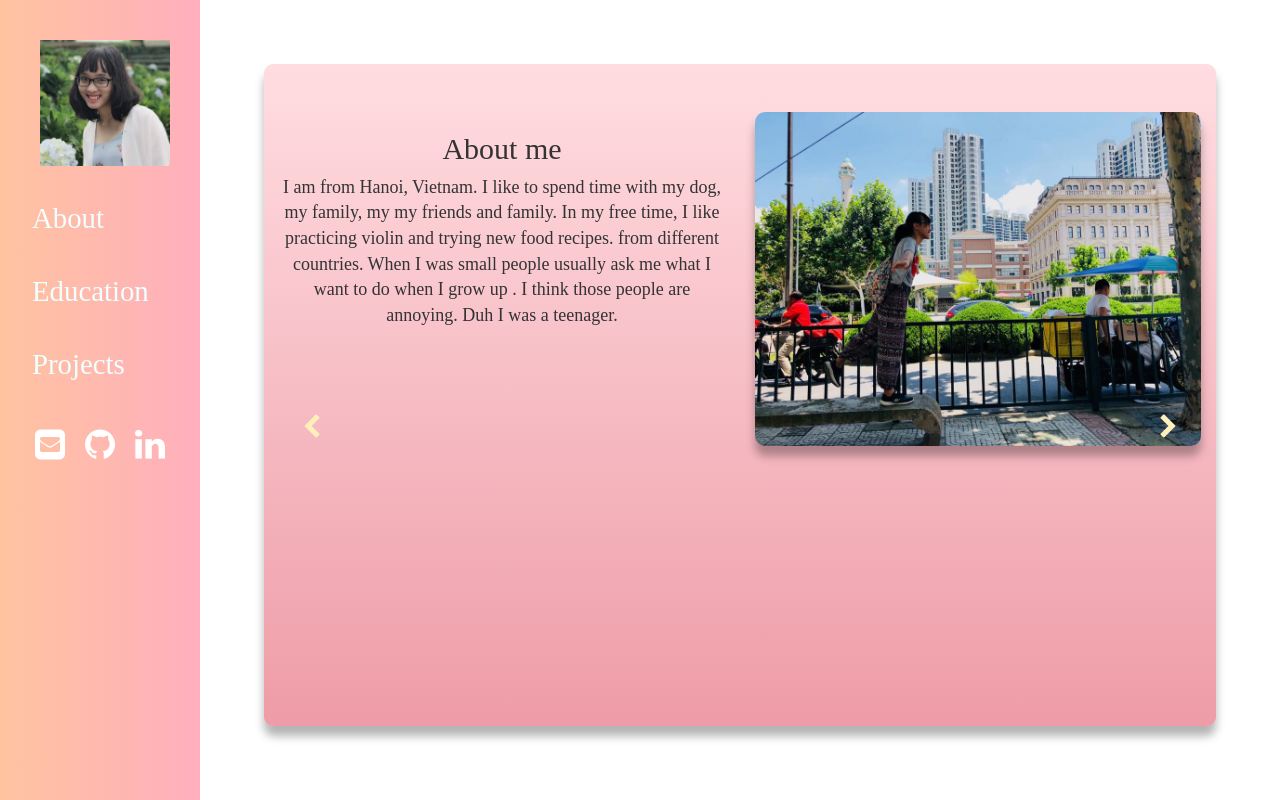
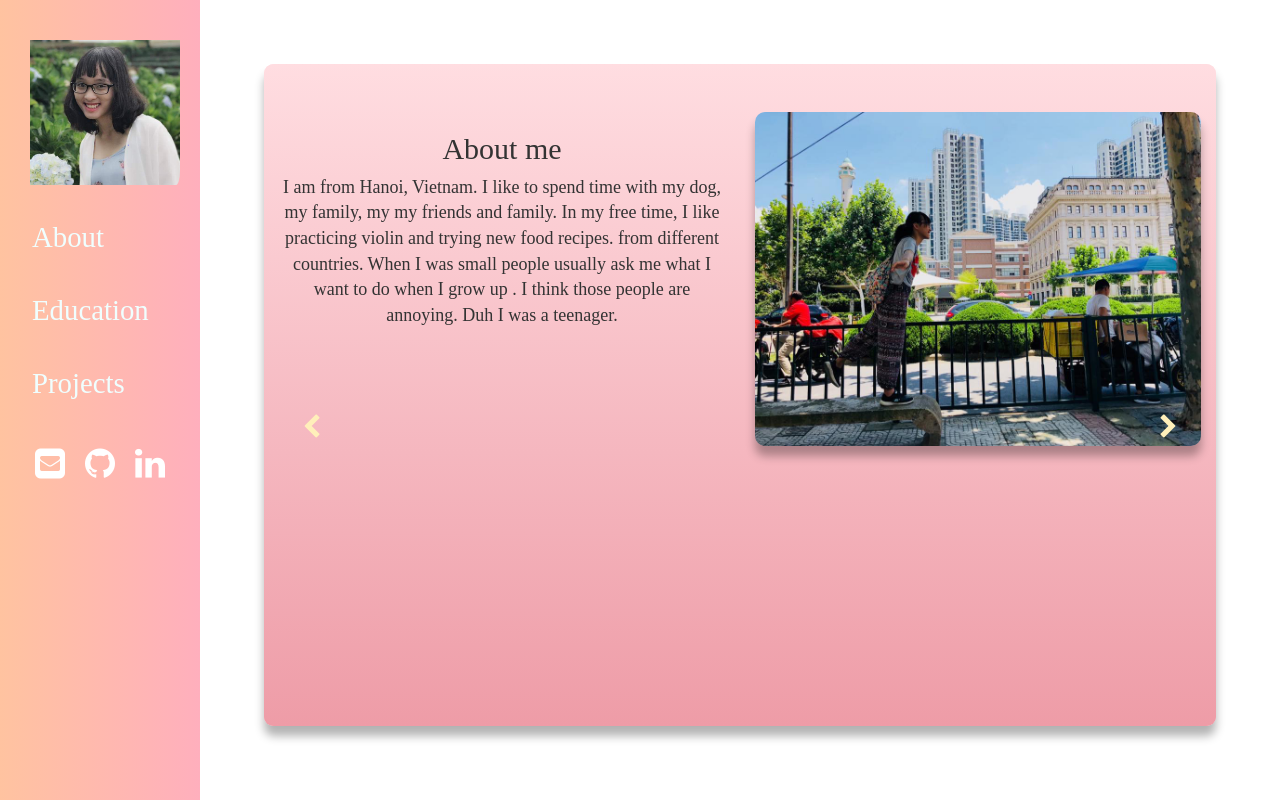
Before and after one commit to giangkhuat/React-personal-web, a React (Create React App) app: page / in a window 1280 px wide. Built offline with nearby package versions, Linux system fonts and the light colour scheme.

Commit message:
Fixing layout

```diff
--- a/src/App.css
+++ b/src/App.css
@@ -49,7 +49,7 @@ body {
   ); /* W3C, IE 10+/ Edge, Firefox 16+, Chrome 26+, Opera 12+, Safari 7+ */
   box-shadow: 5px 5px 10px 2px rgba(0, 0, 0, 0.3);
   min-width: 200px;
-  max-width: 15%;
+  width: 15%;
   max-height: 100% vh;
 }
 
--- a/src/components/About/About.js
+++ b/src/components/About/About.js
@@ -6,7 +6,7 @@ import "./about.scss"
 function About() {
   return (
     <div className="condiv" id="content">
-      <Carousel inputText={SliderIntro} />
+      <Carousel id="intro-slides" inputText={SliderIntro} />
     </div>
   );
 }
--- a/src/components/About/about.scss
+++ b/src/components/About/about.scss
@@ -11,3 +11,8 @@
   color: #333333;
   font-size: large;
 }
+
+
+#intro-slides {
+  height: 700px;
+}
--- a/src/components/Navbar/nav.scss
+++ b/src/components/Navbar/nav.scss
@@ -62,9 +62,10 @@ nav ul li a:hover {
 #avatar {
   padding-left: 10%;
   padding-right: 5%;
-  max-width: 80%;
+  max-height: 80%;
+  max-width: 90%;
   padding-top: 20%;
   padding-bottom: 0;
   object-fit: contain;
-  border-radius: 0.8em;
+  border-radius: 1em;
 }
--- a/src/components/Projects/project.scss
+++ b/src/components/Projects/project.scss
@@ -3,7 +3,7 @@
 }
 
 #project-carousel {
-  height: 70%;
+  height: 80%;
   padding: 0px;
 }
 
```
